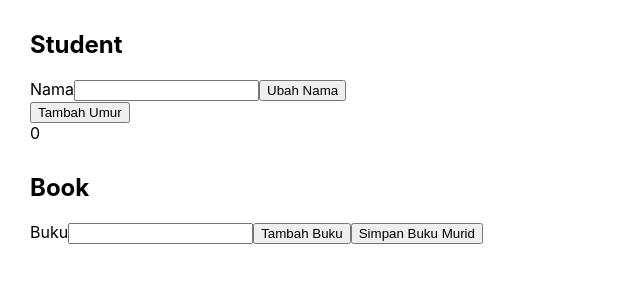
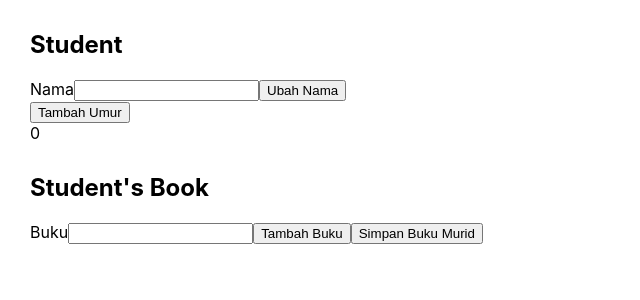
Before and after one commit to edwardsuwirya/simple-react-redux, a React (Create React App) app: page / in a window 1280 px wide. Shown: the top 300 px of the page, without its empty margins (0-640 px from the left). Built offline with nearby package versions, Linux system fonts and the light colour scheme.

Commit message:
[IMPROVE] withContainer HOC

```diff
--- a/src/App.js
+++ b/src/App.js
@@ -6,8 +6,13 @@ import StudentBookPage from "./features/studentBook/StudentBookPage";
 function App() {
     return (
         <>
-            <StudentPage view={StudentView}/>
-            <StudentBookPage view={StudentBookView}/>
+            <StudentPage view={props => (
+                <StudentView {...props}/>
+            )}/>
+            <StudentBookPage view={props => (
+                <StudentBookView {...props}/>
+            )
+            }/>
         </>
     );
 }
--- /dev/null
+++ b/src/components/withContainer.js
@@ -0,0 +1,20 @@
+import {Component} from "react";
+
+const withContainerStyle = {
+    margin: '30px'
+}
+const withContainer = (title, WrappedComponent) => (
+    class extends Component {
+        render() {
+            return (
+                <div style={withContainerStyle}>
+                    <h2>{title}</h2>
+                    <WrappedComponent
+                        {...this.props}
+                    />
+                </div>
+            )
+        }
+    })
+
+export default withContainer;
--- a/src/features/student/StudentView.js
+++ b/src/features/student/StudentView.js
@@ -1,13 +1,12 @@
 import {LABEL} from "../../app/constants";
 import AppButton from "../../components/AppButton";
 import AppFormInput from "../../components/AppFormInput";
+import withContainer from "../../components/withContainer";
 
 const StudentView = props => {
     const {handleNameChange, handleSubmit, handleAddAgeClick, nameValue, student, books} = props;
     return (
         <>
-            <div style={{margin: '30px'}}>
-                <h2>Student</h2>
             <AppFormInput id='name' label={LABEL["Name.label"].value} value={nameValue}
                           onValueChange={handleNameChange}/>
             <AppButton handleClick={handleSubmit} label={LABEL["ChangeName.label"].value}/>
@@ -15,11 +14,10 @@ const StudentView = props => {
                 <AppButton handleClick={handleAddAgeClick} label={LABEL["AddAge.label"].value}/>
             </div>
             <div>{student.name} {student.age}</div>
-            </div>
             <ul>
                 {books.map(book => <li key={book}>{book}</li>)}
             </ul>
         </>
     )
 }
-export default StudentView;
+export default withContainer('Student', StudentView);
--- a/src/features/studentBook/StudentBookView.js
+++ b/src/features/studentBook/StudentBookView.js
@@ -1,13 +1,12 @@
 import AppButton from "../../components/AppButton";
 import AppFormInput from "../../components/AppFormInput";
 import {LABEL} from "../../app/constants";
+import withContainer from "../../components/withContainer";
 
 const StudentBookView = (props) => {
     const {handleAddBook, handleSubmit, student, newBookValue, handleNewBookChange, books} = props;
     return (
         <>
-            <div style={{margin: '30px'}}>
-                <h2>Book</h2>
             <div>{student.name}</div>
             <AppFormInput id='book' label={LABEL["Book.label"].value} value={newBookValue}
                           onValueChange={handleNewBookChange}/>
@@ -16,8 +15,7 @@ const StudentBookView = (props) => {
             <ul>
                 {books.map(book => <li key={book}>{book}</li>)}
             </ul>
-            </div>
         </>
     )
 }
-export default StudentBookView;
+export default withContainer('Student\'s Book', StudentBookView);
```
Lines whose indentation alone changed are shown as unchanged.
